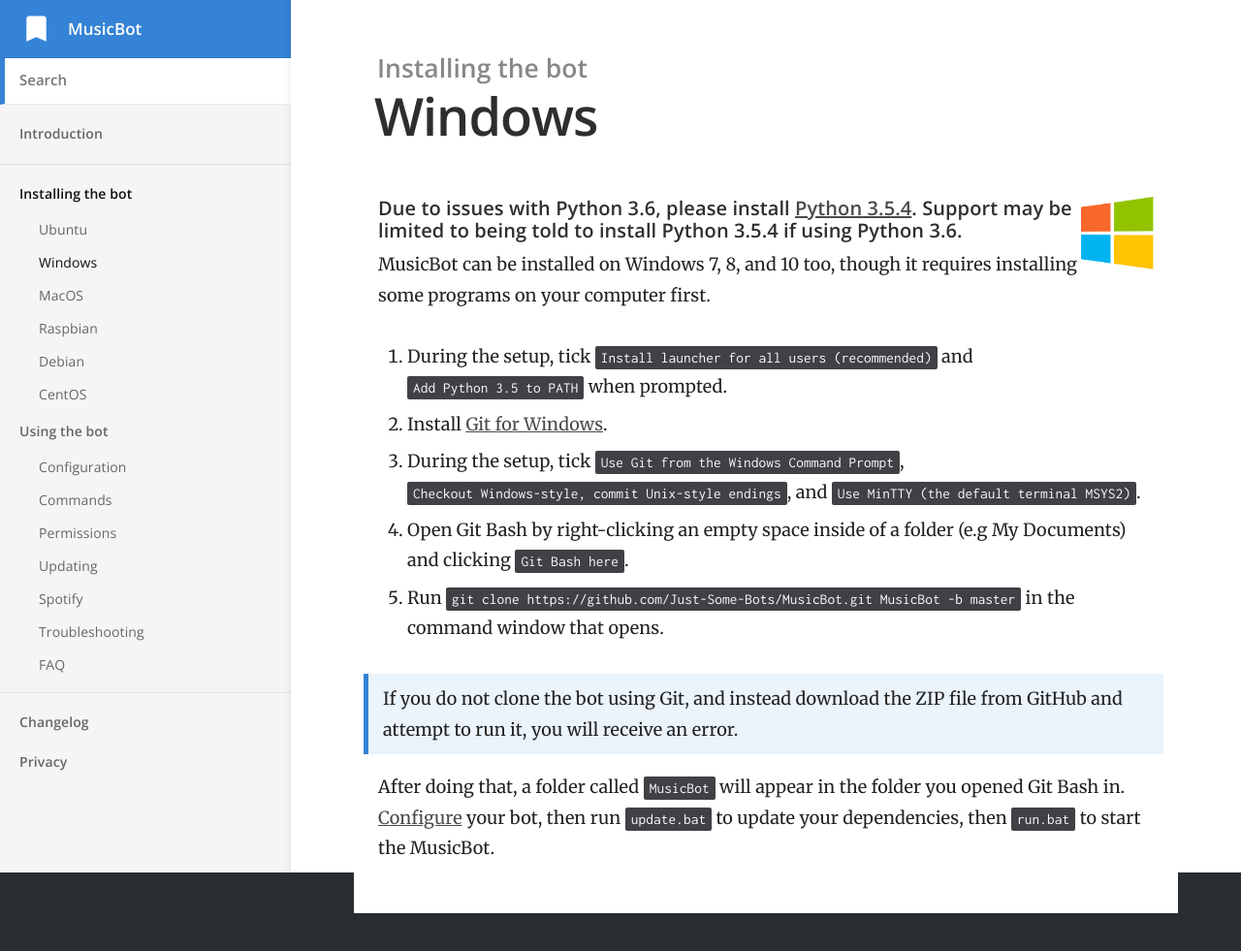
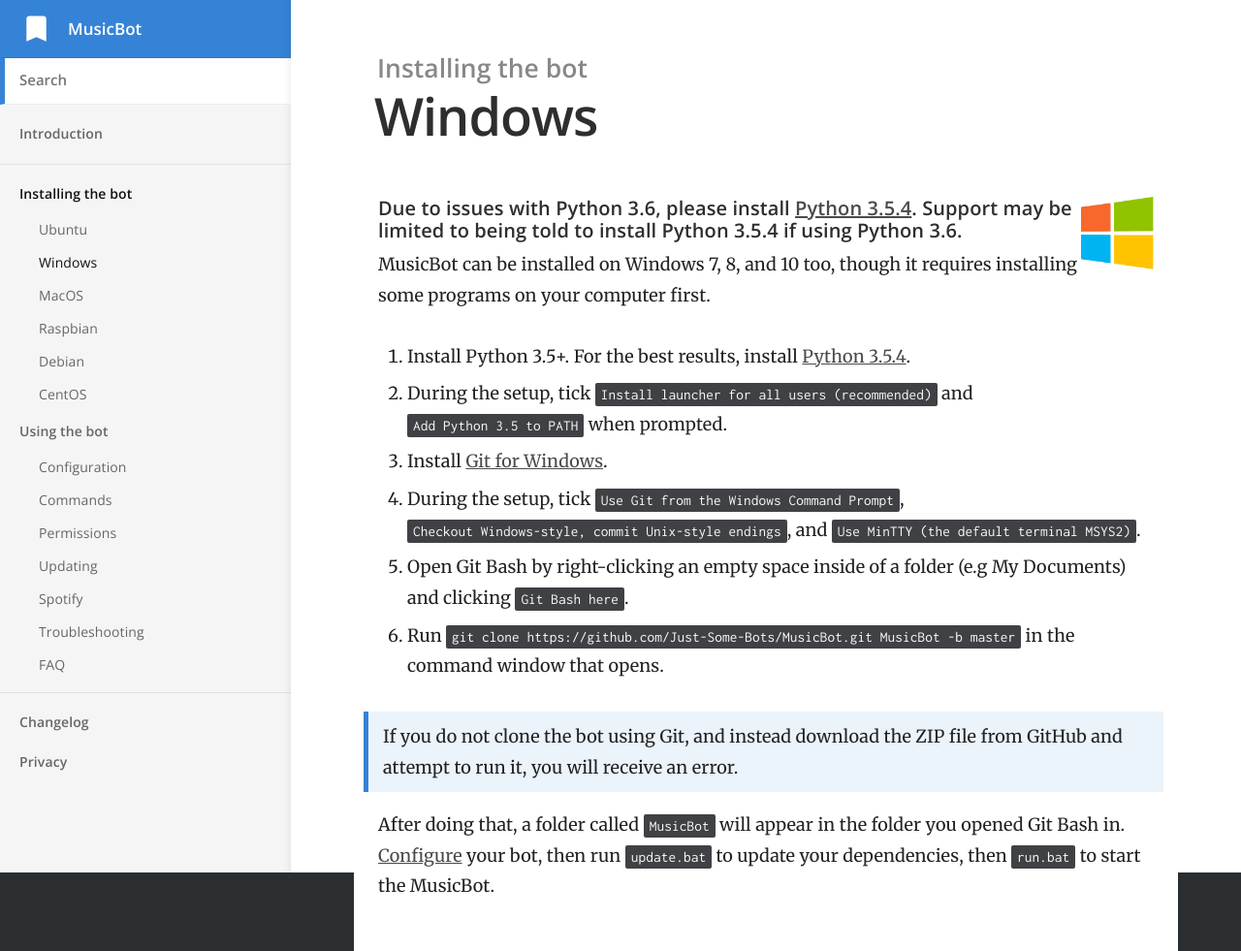
Before and after one commit to Just-Some-Bots/MusicBot, a Jekyll site: the page built from _docs/installing/windows.md, in a window 1280 px wide. Shown: the whole page at 97% size. Built offline with Jekyll 4.4.1, drawn with Linux system fonts in a browser that asks for light colours; before the commit the page ends 942 px from its top, so only the background shows below that.

Commit message:
Re-add that line.

```diff
--- a/_docs/installing/windows.md
+++ b/_docs/installing/windows.md
@@ -10,11 +10,12 @@ order: 2
 
 MusicBot can be installed on Windows 7, 8, and 10 too, though it requires installing some programs on your computer first.
 
-1. During the setup, tick `Install launcher for all users (recommended)` and `Add Python 3.5 to PATH` when prompted.
-2. Install [Git for Windows](http://gitforwindows.org/).
-3. During the setup, tick `Use Git from the Windows Command Prompt`, `Checkout Windows-style, commit Unix-style endings`, and `Use MinTTY (the default terminal MSYS2)`.
-4. Open Git Bash by right-clicking an empty space inside of a folder (e.g My Documents) and clicking `Git Bash here`.
-5. Run `git clone https://github.com/Just-Some-Bots/MusicBot.git MusicBot -b master` in the command window that opens.
+1. Install Python 3.5+. For the best results, install [Python 3.5.4](https://www.python.org/ftp/python/3.5.4/python-3.5.4.exe).
+2. During the setup, tick `Install launcher for all users (recommended)` and `Add Python 3.5 to PATH` when prompted.
+3. Install [Git for Windows](http://gitforwindows.org/).
+4. During the setup, tick `Use Git from the Windows Command Prompt`, `Checkout Windows-style, commit Unix-style endings`, and `Use MinTTY (the default terminal MSYS2)`.
+5. Open Git Bash by right-clicking an empty space inside of a folder (e.g My Documents) and clicking `Git Bash here`.
+6. Run `git clone https://github.com/Just-Some-Bots/MusicBot.git MusicBot -b master` in the command window that opens.
 
 > If you do not clone the bot using Git, and instead download the ZIP file from GitHub and attempt to run it, you will receive an error.
 
```
